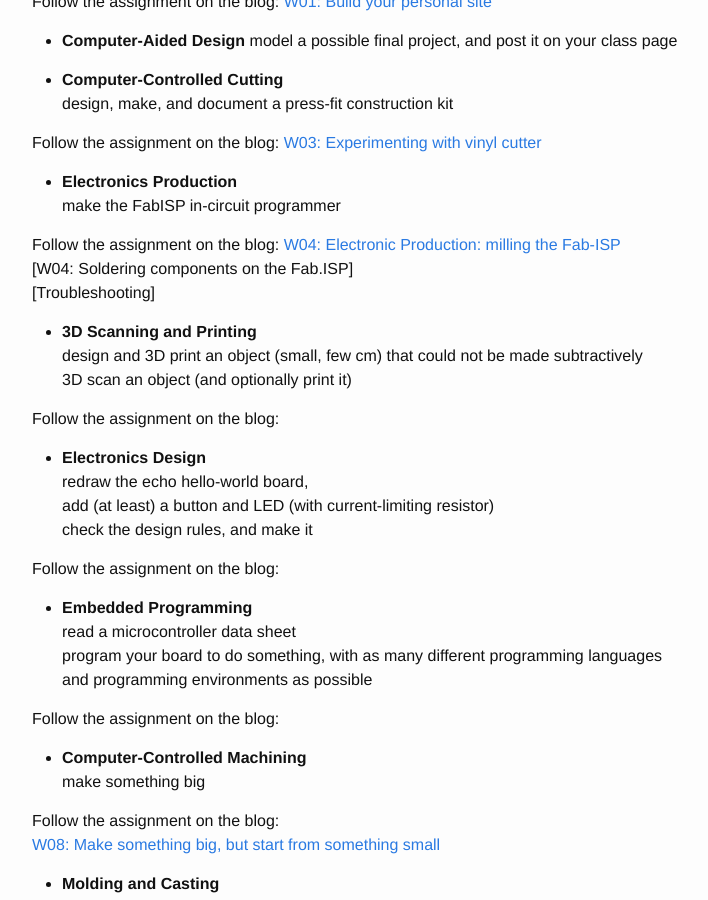
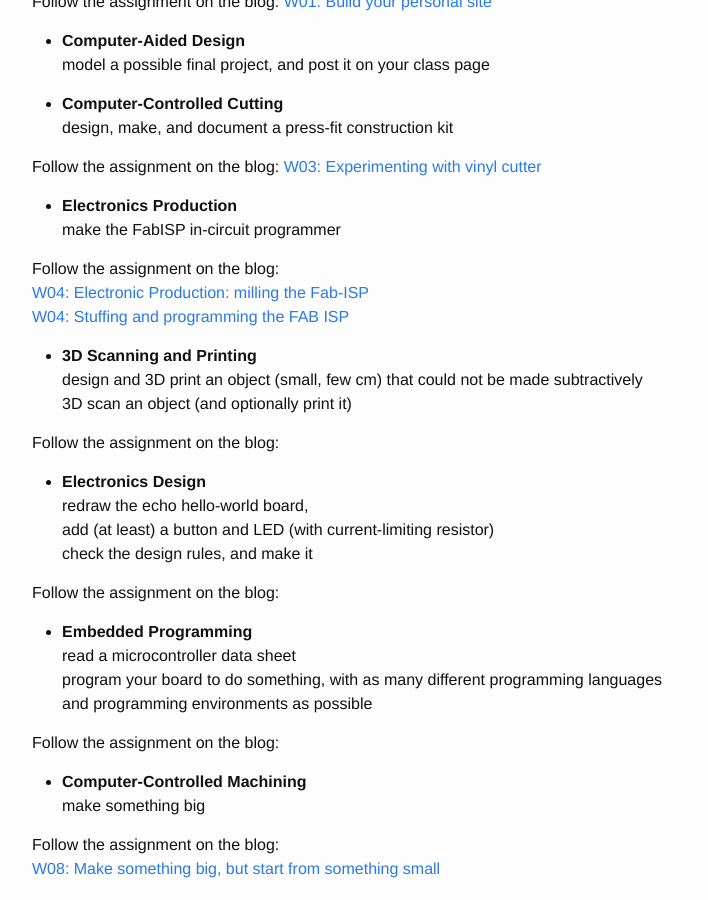
Before and after one commit to bettygorf/bettygorf, a Jekyll site: the page built from assignments.md, in a window 1280 px wide and 900 px high, scrolled down 876 px. Shown: the whole window, without its empty margins (238-946 px from the left). Built offline with Jekyll 4.4.1, drawn with Linux system fonts in a browser that asks for light colours.

Commit message:
bettygorf

```diff
--- a/assignments.md
+++ b/assignments.md
@@ -30,6 +30,8 @@ Thanks to [Fiore](http://fabacademy.org/archives/2014/students/basile.fiore/) fo
 All the rest is just my own sweat and fun.
 
 
+
+
 -  **Project Management**
 build a personal site in the class archive describing you and your final project
 
@@ -38,8 +40,14 @@ Here it is: [bettygorf.github.io](http://bettygorf.github.io)
 Follow the assignment on the blog:
 [W01: Build your personal site](http://bettygorf.github.io/blog/2015/02/05/03.html)
 
+
+
+
 -  **Computer-Aided Design**
 model a possible final project, and post it on your class page
+
+
+
 
 -  **Computer-Controlled Cutting**
 design, make, and document a press-fit construction kit
@@ -47,19 +55,27 @@ design, make, and document a press-fit construction kit
 Follow the assignment on the blog:
 [W03: Experimenting with vinyl cutter](http://bettygorf.github.io/blog/2015/02/12/01.html)
 
+
+
+
 -  **Electronics Production**
 make the FabISP in-circuit programmer
 
 Follow the assignment on the blog:
 [W04: Electronic Production: milling the Fab-ISP](http://bettygorf.github.io/blog/2015/03/15/01.html)
-[W04: Soldering components on the Fab.ISP]
-[Troubleshooting]
+[W04: Stuffing and programming the FAB ISP](http://bettygorf.github.io/blog/2015/03/16/02.html)
+
+
+
 
 -  **3D Scanning and Printing**
 design and 3D print an object (small, few cm) that could not be made subtractively
 3D scan an object (and optionally print it)
 
 Follow the assignment on the blog:
+
+
+
 
 -  **Electronics Design**
 redraw the echo hello-world board,
@@ -68,6 +84,9 @@ check the design rules, and make it
 
 Follow the assignment on the blog:
 
+
+
+
 -  **Embedded Programming**
 read a microcontroller data sheet
 program your board to do something, with as many different programming languages
@@ -75,12 +94,18 @@ and programming environments as possible
 
 Follow the assignment on the blog:
 
+
+
+
 -  **Computer-Controlled Machining**
 make something big
 
 Follow the assignment on the blog:
 [W08: Make something big, but start from something small](http://bettygorf.github.io/blog/2015/03/30/01.html)
 
+
+
+
 -  **Molding and Casting**
 design a 3D mold, machine it, and cast parts from it
 
```
Also changed, not shown: 1 other file.
